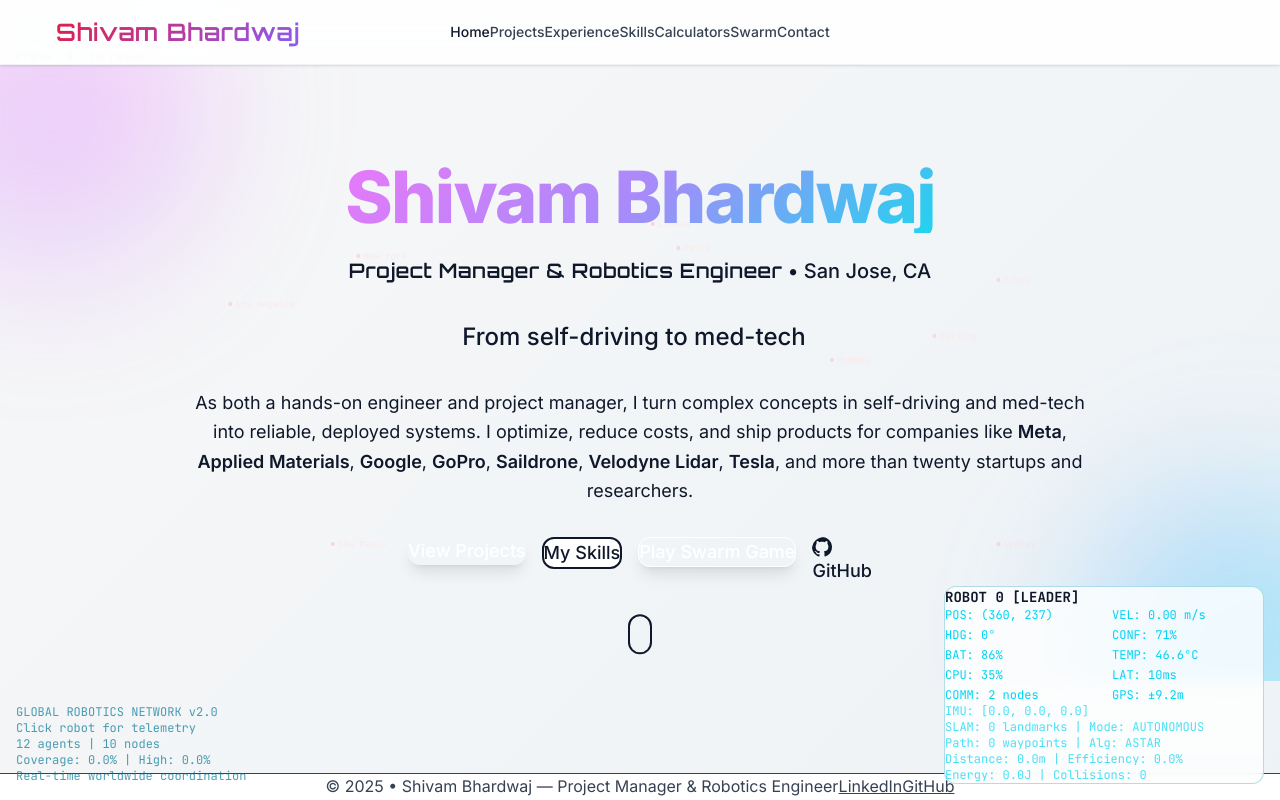
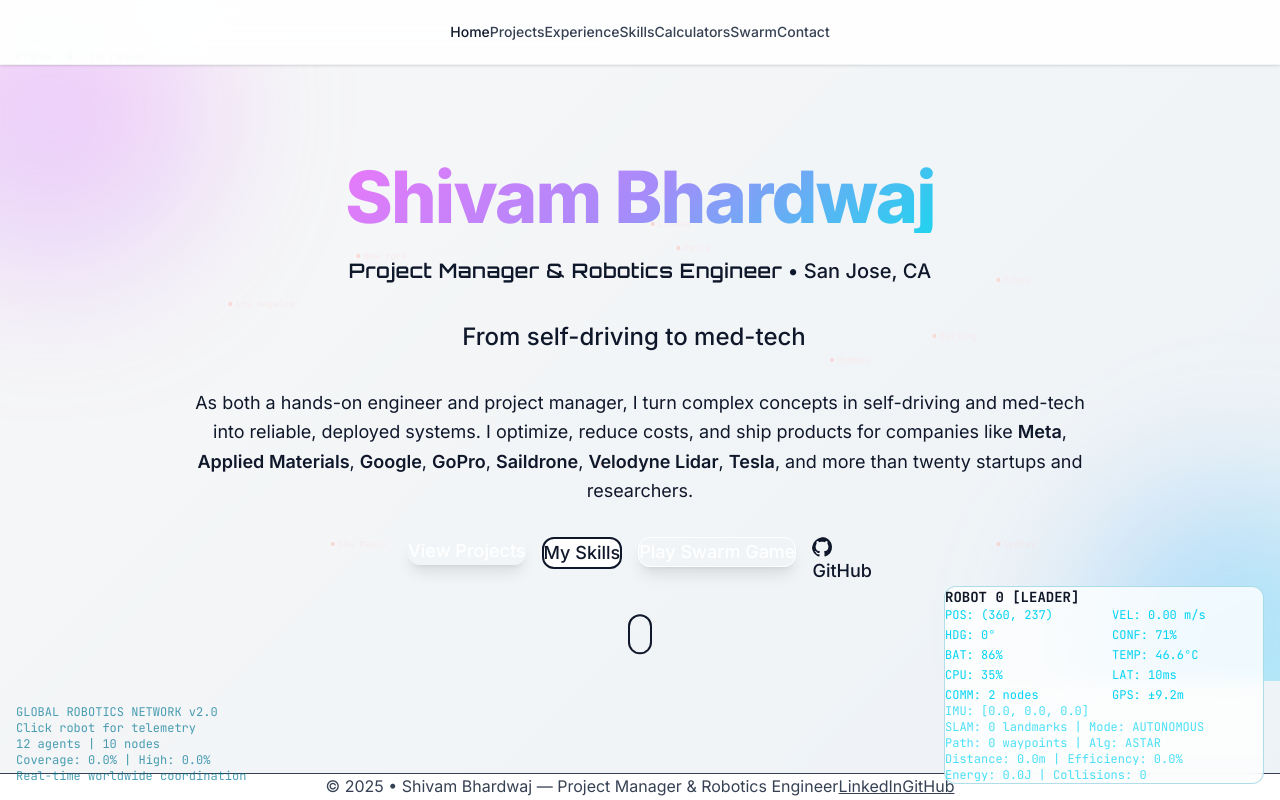
Before and after one commit to Shivam-Bhardwaj/shivambhardwaj.com, a Next.js app: page / in a window 1280 px wide. Built offline with nearby package versions, Linux system fonts and the light colour scheme.

Commit message:
fix: Remove name from header and center navigation tabs
- Remove name/logo from header navbar
- Center navigation tabs properly
- Increase spacing between nav items (px-3 to px-4, space-x-1 to space-x-2)
- Remove unused siteConfig import

Closes #3

```diff
--- a/src/components/Navbar.tsx
+++ b/src/components/Navbar.tsx
@@ -2,7 +2,6 @@
 import Link from "next/link";
 import { usePathname } from "next/navigation";
 import { motion } from "framer-motion";
-import { siteConfig } from "@/data/site";
 import { useState } from "react";
 
 const Navbar = () => {
@@ -20,7 +19,7 @@
   ];
 
   const navItemClass = (href: string) =>
-    `relative px-3 py-2 text-sm font-medium transition-all duration-300 rounded-md
+    `relative px-4 py-2 text-sm font-medium transition-all duration-300 rounded-md
      ${pathname === href
        ? "text-brand-primary bg-brand-primary/10"
        : "text-gray-700 hover:text-brand-primary hover:bg-gray-50"
@@ -35,22 +34,8 @@
     >
       <div className="container mx-auto px-4">
         <div className="flex justify-center items-center h-16 relative">
-          {/* Logo */}
-          <motion.div
-            className="absolute left-0"
-            whileHover={{ scale: 1.05 }}
-            transition={{ duration: 0.2 }}
-          >
-            <Link
-              href="/"
-              className="text-2xl font-bold text-robotics text-gradient-brand focus-visible:outline-none focus-visible:ring-2 focus-visible:ring-brand-accent focus-visible:ring-offset-2 rounded-md"
-            >
-              {siteConfig.name}
-            </Link>
-          </motion.div>
-
           {/* Desktop Navigation - Centered */}
-          <ul className="hidden md:flex items-center space-x-1">
+          <ul className="hidden md:flex items-center justify-center space-x-2">
             {navItems.map((item, index) => (
               <li key={item.href}>
                 <motion.div
```
